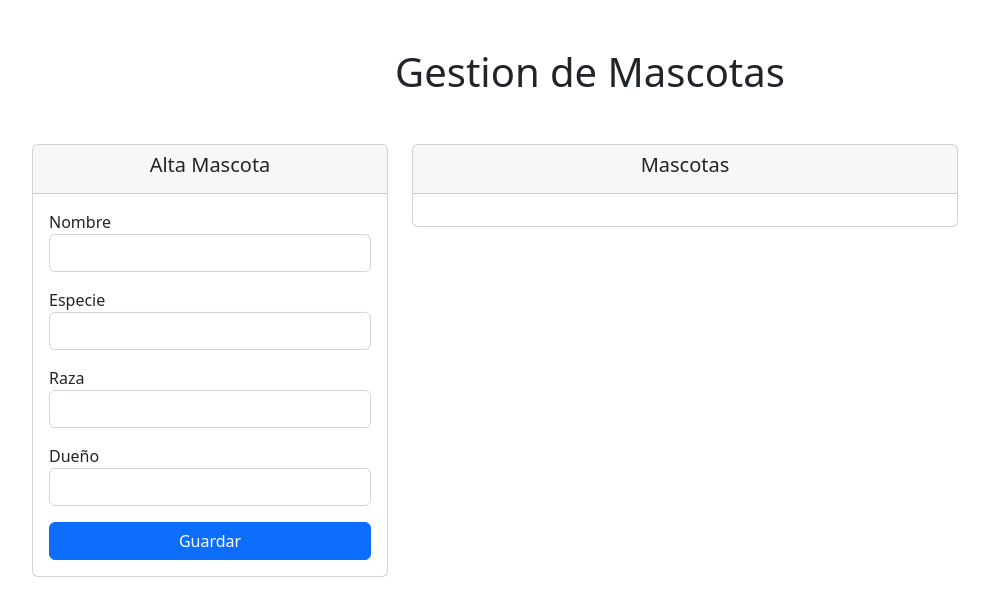
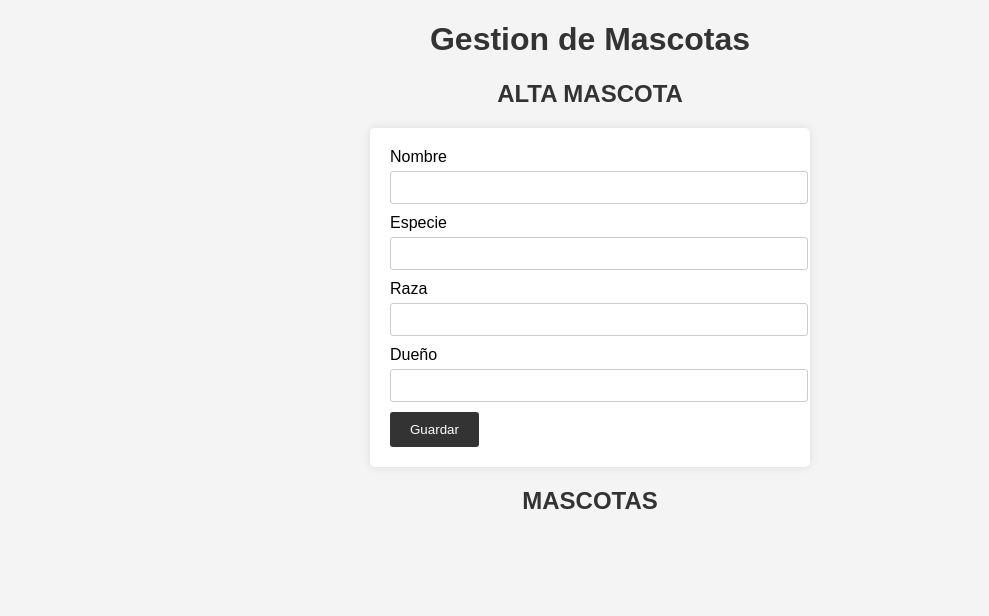
Before and after one commit to MarcosCS2004/Vercel-Despliegue, a Flask app: page / in a window 1280 px wide. Shown: the top 616 px of the page, without its empty margins (50-1039 px from the left). Run offline with Flask 3, Linux system fonts and the light colour scheme.

Commit message:
first commit

```diff
--- a/templates/index.html
+++ b/templates/index.html
@@ -5,14 +5,114 @@
     <meta http-equiv="X-UA-Compatible" content="IE=edge">
     <meta name="viewport" content="width=device-width, initial-scale=1.0">
     <title>Gestion de</title>
-    <link href="https://cdn.jsdelivr.net/npm/bootstrap@5.2.0-beta1/dist/css/bootstrap.min.css"
-                rel="stylesheet"
-                integrity="sha384-0evHe/X+R7YkIZDRvuzKMRqM+OrBnVFBL6DOitfPri4tjfHxaWutUpFmBp4vmVor"
-                crossorigin="anonymous">
-    <script src="https://cdn.jsdelivr.net/npm/bootstrap@5.0.2/dist/js/bootstrap.bundle.min.js"
-            integrity="sha384-MrcW6ZMFYlzcLA8Nl+NtUVF0sA7MsXsP1UyJoMp4YLEuNSfAP+JcXn/tWtIaxVXM"
-            crossorigin="anonymous">
-    </script>
+    <style>
+        body {
+        font-family: Arial, sans-serif;
+        background-color: #f4f4f4;
+        margin: 20px;
+    }
+
+    h1 {
+        text-align: center;
+        color: #333;
+    }
+
+    form {
+        background-color: #fff;
+        padding: 20px;
+        border-radius: 5px;
+        box-shadow: 0 0 10px rgba(0, 0, 0, 0.1);
+        max-width: 400px;
+        margin: 0 auto;
+    }
+
+    label {
+        display: block;
+        margin-bottom: 5px;
+    }
+
+    input[type="text"] {
+        width: 100%;
+        padding: 8px;
+        margin-bottom: 10px;
+        border: 1px solid #ccc;
+        border-radius: 3px;
+    }
+
+    button[type="submit"] {
+        padding: 10px 20px;
+        background-color: #333;
+        color: #fff;
+        border: none;
+        border-radius: 3px;
+        cursor: pointer;
+    }
+
+    button[type="submit"]:hover {
+        background-color: #555;
+    }
+
+    table {
+        width: 100%;
+        border-collapse: collapse;
+        margin-top: 20px;
+    }
+
+    th, td {
+        border: 1px solid #ddd;
+        padding: 8px;
+        text-align: left;
+    }
+
+    th {
+        background-color: #f2f2f2;
+    }
+
+    tr:nth-child(even) {
+        background-color: #f9f9f9;
+    }
+    #editar, #eliminar {
+            display: inline-block;
+            padding: 8px 16px;
+            text-decoration: none;
+            border-radius: 3px;
+            transition: background-color 0.3s ease;
+        }
+
+        #editar {
+            background-color: #4CAF50;
+            color: white;
+        }
+
+        #eliminar {
+            background-color: #f44336;
+            color: white;
+        }
+
+        #editar:hover, #eliminar:hover {
+            opacity: 0.8;
+        }
+        .mensaje-flash {
+            padding: 10px;
+            margin-bottom: 10px;
+            border-radius: 5px;
+            color: #fff;
+            font-weight: bold;
+            background-color: #4CAF50;
+        }
+        h5 {
+          text-align: center;
+            color: #333;
+            font-size: 1.5em;
+             margin-top: 20px;
+            margin-bottom: 20px;
+            text-transform: uppercase;
+        }
+        li{
+            list-style: none;
+            margin: 1%;
+        }
+    </style>
 </head>
 <body>
     <div class="container">
@@ -74,9 +174,9 @@
                                                 <input type="text" class="form-control" value="{{mascota.raza}}" name="raza">
                                                 <small>Dueño</small>
                                                 <input type="text" class="form-control" value="{{mascota.duenio}}" name="duenio">
-                                                <button class="btn btn-primary btn-sm mt-3" type="submit">Editar</button>
+                                                <button class="btn btn-primary btn-sm mt-3" type="submit" id="editar">Editar</button>
                                                 <a href="{{url_for('deleteMascota', id=mascota.id)}}"
-                                                        class="btn btn-danger btn-sm mt-3">Eliminar</a>
+                                                        class="btn btn-danger btn-sm mt-3" id="eliminar">Eliminar</a>
                                             </form>
                                         </li>
                                     </div>
```
